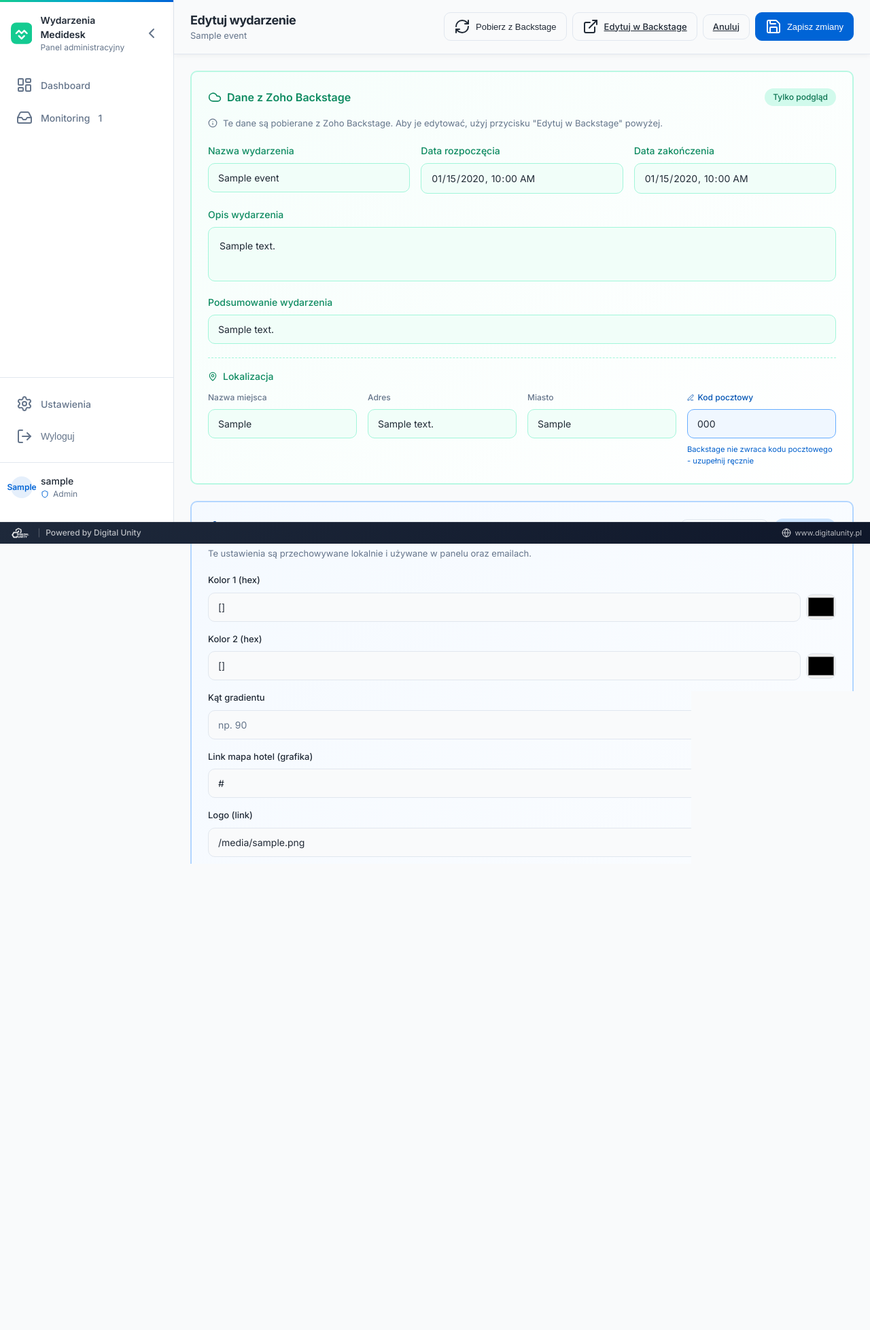
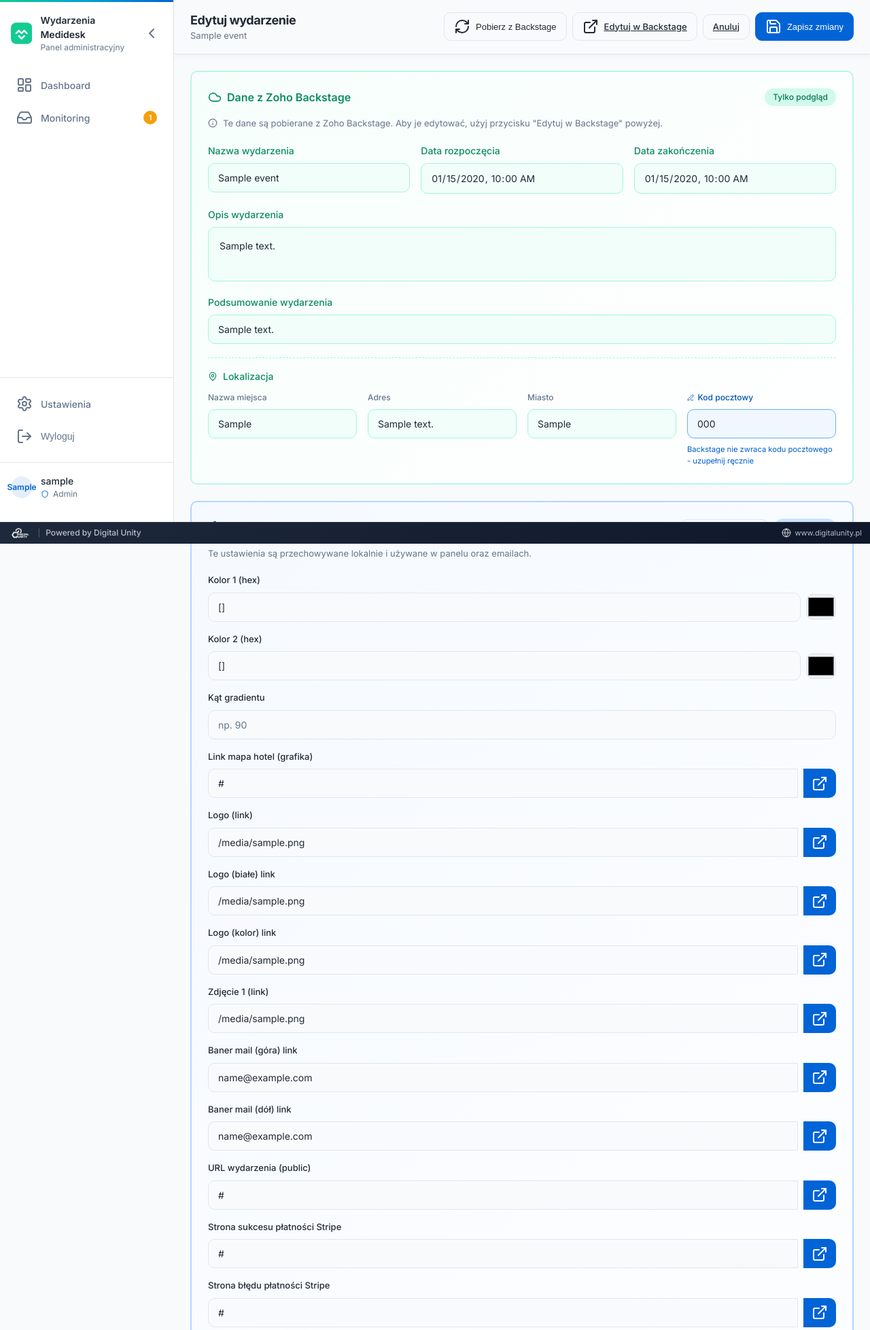
Before and after one commit to katarzynaochnikdu/wfirma-api, a Flask app: template templates/admin_v2/event_form.html in a window 1280 px wide. Shown: the top 1957 px of the page at 68% size. Run offline with Flask 3, Linux system fonts and the light colour scheme; the template is opened without the code that fills it: most values are stand-ins (such as "Sample title", 1, 10 or a date in 2020); some libraries are stand-ins or nearby versions.

Commit message:
feat(ui): add sidebar task count badge for improved navigation; update work queue styles for better readability and clarity

```diff
--- a/static/css/admin-v2.css
+++ b/static/css/admin-v2.css
@@ -237,6 +237,27 @@
     flex-shrink: 0;
   }
 
+  /* Badge dla liczby zadań w sidebarze */
+  .nav-badge {
+    margin-left: auto;
+    min-width: 1.25rem;
+    height: 1.25rem;
+    padding: 0 0.375rem;
+    border-radius: 9999px;
+    background: hsl(38, 92%, 50%);
+    color: white;
+    font-size: 0.6875rem;
+    font-weight: 600;
+    display: flex;
+    align-items: center;
+    justify-content: center;
+  }
+
+  .nav-item.active .nav-badge {
+    background: rgba(255, 255, 255, 0.25);
+    color: white;
+  }
+
   /* Bottom nav */
   .sidebar-bottom {
     padding: 1rem 0.75rem;
```
Also changed, not shown: templates/admin_v2/work_queue.html (+7 -7 lines).
